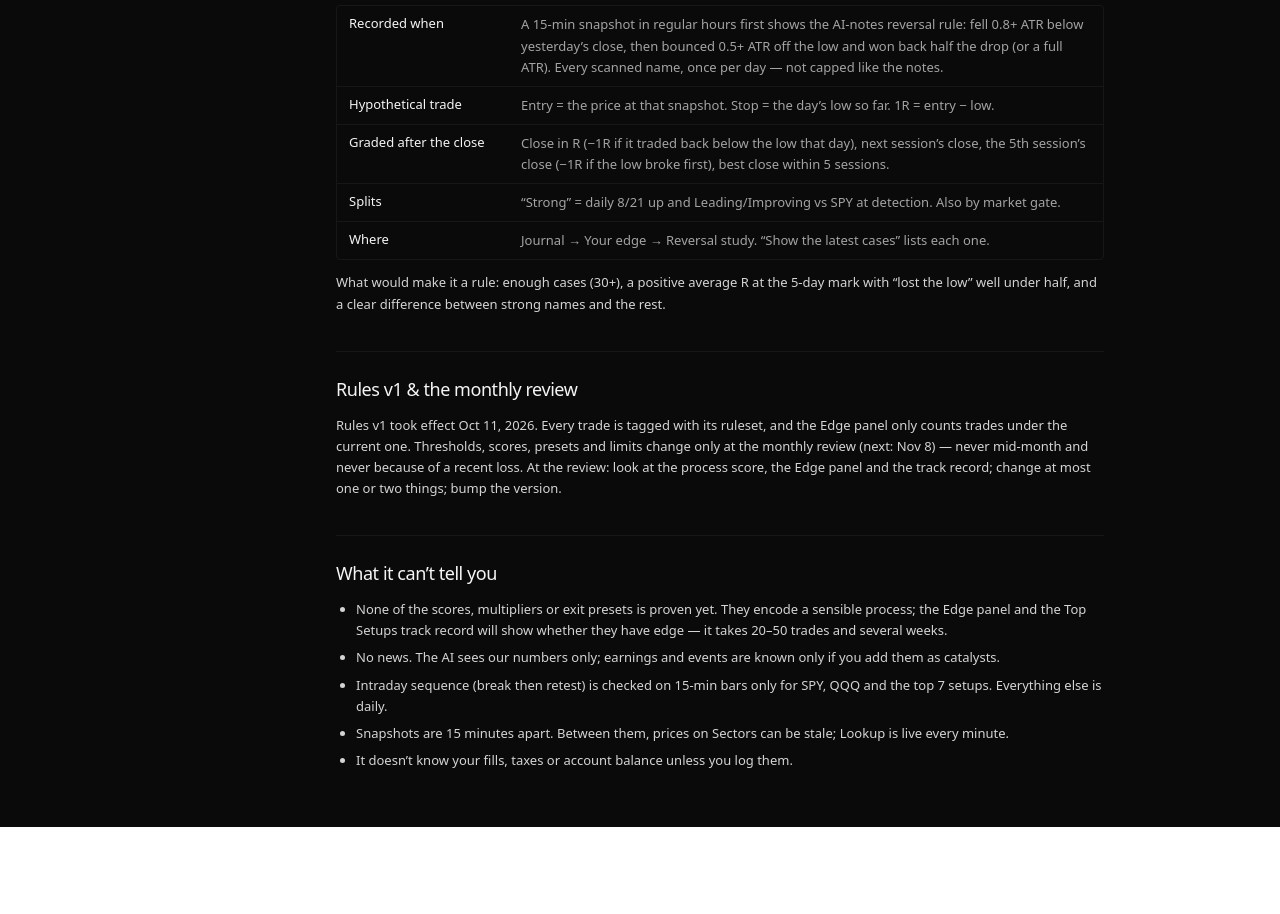
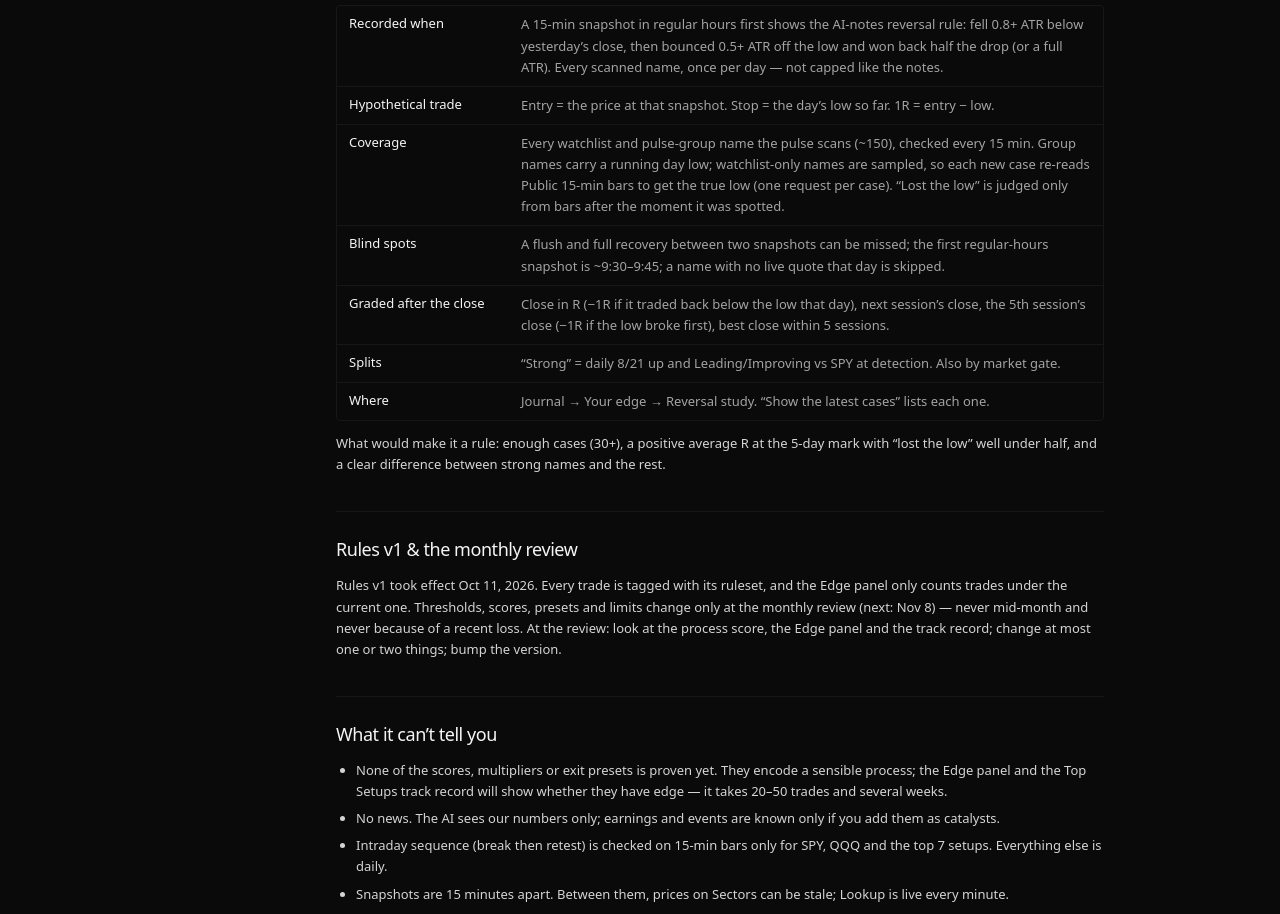
Before and after one commit to venkataships/personalJournal, a React (Vite) app: page /guide in a window 1280 px wide. Shown: the part 10680-11594 px from the top of the page. Before the commit the page ends 11507 px from the top, so only its background shows below. Built offline with nearby package versions, Linux system fonts and the light colour scheme; no server answers.

Commit message:
Guide: reversal study coverage and blind spots
Co-Authored-By: Claude Opus 5.5 <noreply@anthropic.com>
Claude-Session: https://claude.ai/code/session_01WoXMoSR67UaVhrB1PL6Z4z

```diff
--- a/src/features/guide/Guide.jsx
+++ b/src/features/guide/Guide.jsx
@@ -352,6 +352,8 @@ export default function Guide() {
             <Defs items={[
               ['Recorded when', 'A 15-min snapshot in regular hours first shows the AI-notes reversal rule: fell 0.8+ ATR below yesterday’s close, then bounced 0.5+ ATR off the low and won back half the drop (or a full ATR). Every scanned name, once per day — not capped like the notes.'],
               ['Hypothetical trade', 'Entry = the price at that snapshot. Stop = the day’s low so far. 1R = entry − low.'],
+              ['Coverage', 'Every watchlist and pulse-group name the pulse scans (~150), checked every 15 min. Group names carry a running day low; watchlist-only names are sampled, so each new case re-reads Public 15-min bars to get the true low (one request per case). “Lost the low” is judged only from bars after the moment it was spotted.'],
+              ['Blind spots', 'A flush and full recovery between two snapshots can be missed; the first regular-hours snapshot is ~9:30–9:45; a name with no live quote that day is skipped.'],
               ['Graded after the close', 'Close in R (−1R if it traded back below the low that day), next session’s close, the 5th session’s close (−1R if the low broke first), best close within 5 sessions.'],
               ['Splits', '“Strong” = daily 8/21 up and Leading/Improving vs SPY at detection. Also by market gate.'],
               ['Where', 'Journal → Your edge → Reversal study. “Show the latest cases” lists each one.'],
```
